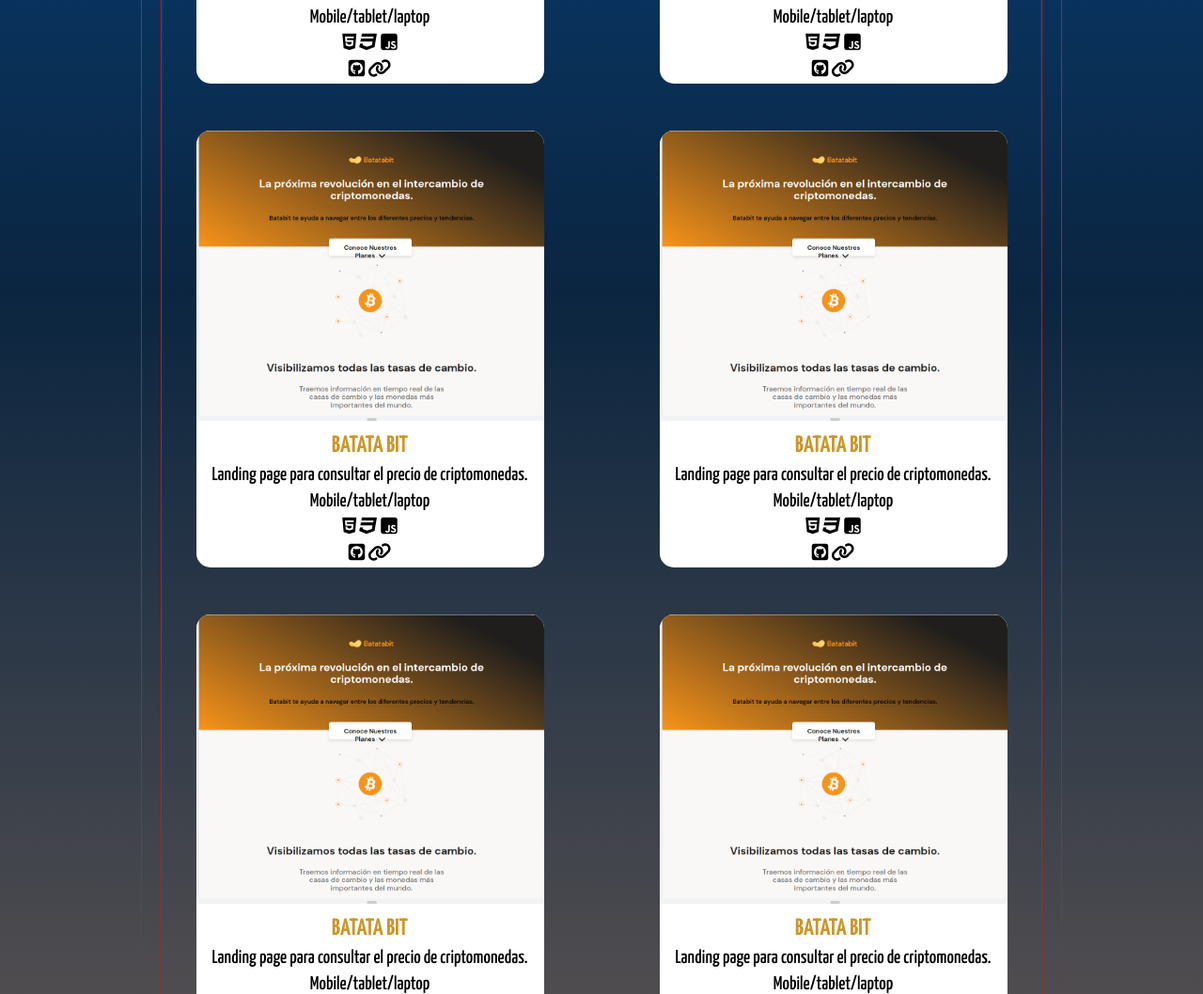
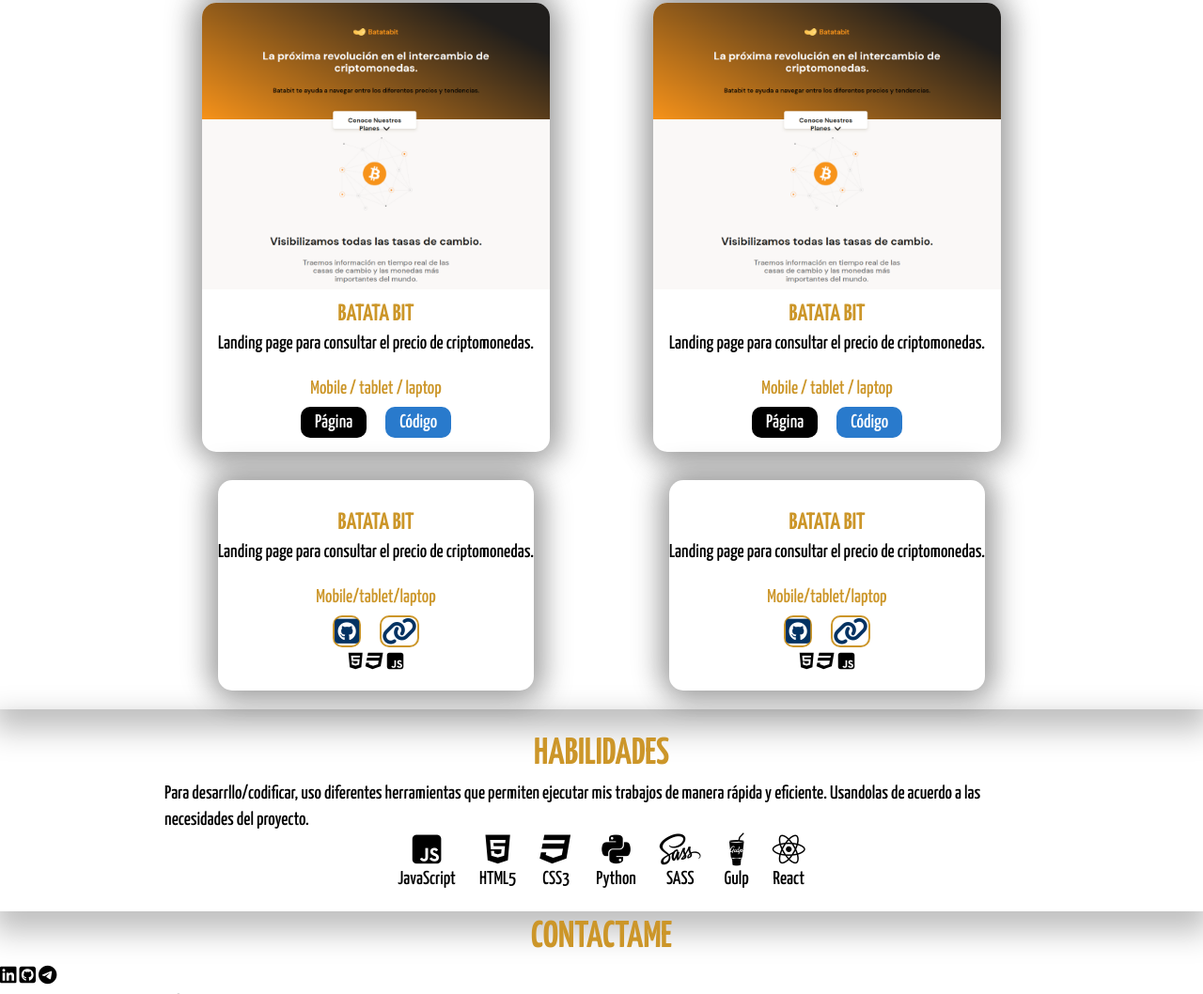
Before and after one commit to joseluis1061/PortafolioJose, a website built with webpack: page public/index.html in a window 1280 px wide. Shown: the part 1742-2800 px from the top of the page at 94% size. Built offline with nearby package versions, Linux system fonts and the light colour scheme; files whose address does not match are found by name.

Commit message:
Se termino el diseño basico de la card

```diff
--- a/public/index.html
+++ b/public/index.html
@@ -81,7 +81,7 @@
     </div>
   </main>
 
-  <section class="sobre-mi mgy-container">
+  <section class="sobre-mi mgy-container shadow">
     <div class="sobre_mi-container pd-container container">
 
         <h2>Sobre mí</h2>
@@ -129,13 +129,86 @@
     </div>
   </section>
 
-  <section class="proyectos mgy-container">
+  <section class="proyectos mgy-container shadow">
     <div class="proyectos-container pd-container container">
       <h2>Proyectos</h2>
       <p>
         Estos son algunos de los proyectos en los que he trabajado puedes ver el código y la pagina. Puedes contactarme y hablar sobre ellos.
       </p>
-      <div class="proyectos-container">
+      <div class="proyectos-card">
+
+        <article class="proyecto">
+          <figure>
+            <img src="../src/assets/img/batataBit.png" alt="">
+          </figure>
+          <div class="text-proyecto">
+            <h3>Batata Bit</h3>
+            <p>
+              Landing page para consultar el precio de criptomonedas.
+            </p>
+            <p>Mobile / tablet / laptop</p>
+
+            <div class="enlace-trabajo">
+              <button class="button button-black">Página</button>
+              <button class="button button-blue">Código</button>
+            </div>
+          </div>
+        </article>
+
+        <article class="proyecto">
+          <figure>
+            <img src="../src/assets/img/batataBit.png" alt="">
+          </figure>
+          <div class="text-proyecto">
+            <h3>Batata Bit</h3>
+            <p>
+              Landing page para consultar el precio de criptomonedas.
+            </p>
+            <p>Mobile / tablet / laptop</p>
+
+            <div class="enlace-trabajo">
+              <button class="button button-black">Página</button>
+              <button class="button button-blue">Código</button>
+            </div>
+          </div>
+        </article>
+
+        <article class="proyecto">
+          <figure>
+            <img src="../src/assets/img/batataBit.png" alt="">
+          </figure>
+          <div class="text-proyecto">
+            <h3>Batata Bit</h3>
+            <p>
+              Landing page para consultar el precio de criptomonedas.
+            </p>
+            <p>Mobile / tablet / laptop</p>
+
+            <div class="enlace-trabajo">
+              <button class="button button-black">Página</button>
+              <button class="button button-blue">Código</button>
+            </div>
+          </div>
+        </article>
+
+        <article class="proyecto">
+          <figure>
+            <img src="../src/assets/img/batataBit.png" alt="">
+          </figure>
+          <div class="text-proyecto">
+            <h3>Batata Bit</h3>
+            <p>
+              Landing page para consultar el precio de criptomonedas.
+            </p>
+            <p>Mobile / tablet / laptop</p>
+
+            <div class="enlace-trabajo">
+              <button class="button button-black">Página</button>
+              <button class="button button-blue">Código</button>
+            </div>
+          </div>
+        </article>
+
 
         <article class="proyecto">
           <figure>
@@ -147,14 +220,16 @@
               Landing page para consultar el precio de criptomonedas.
             </p>
             <p>Mobile/tablet/laptop</p>
+
+            <div class="codigo">
+              <a href="#"><i class="fa-brands fa-github-square"></i></a>
+              <a href="#"><i class="fa-solid fa-link"></i></a>
+            </div>
+
             <div class="tecnologias">
               <i class="fa-brands fa-html5"></i>
               <i class="fa-brands fa-css3"></i>
               <i class="fa-brands fa-js-square"></i>
-            </div>
-            <div class="codigo">
-              <i class="fa-brands fa-github-square"></i>
-              <i class="fa-solid fa-link"></i>
             </div>
           </div>
         </article>
@@ -169,128 +244,71 @@
               Landing page para consultar el precio de criptomonedas.
             </p>
             <p>Mobile/tablet/laptop</p>
+
+            <div class="codigo">
+              <a href="#"><i class="fa-brands fa-github-square"></i></a>
+              <a href="#"><i class="fa-solid fa-link"></i></a>
+            </div>
+
             <div class="tecnologias">
               <i class="fa-brands fa-html5"></i>
               <i class="fa-brands fa-css3"></i>
               <i class="fa-brands fa-js-square"></i>
             </div>
-            <div class="codigo">
-              <i class="fa-brands fa-github-square"></i>
-              <i class="fa-solid fa-link"></i>
-            </div>
           </div>
         </article>
 
-        <article class="proyecto">
-          <figure>
-            <img src="../src/assets/img/Captura desde 2022-06-10 16-49-53.png" alt="">
-          </figure>
-          <div class="text-proyecto">
-            <h3>Batata Bit</h3>
-            <p>
-              Landing page para consultar el precio de criptomonedas.
-            </p>
-            <p>Mobile/tablet/laptop</p>
-            <div class="tecnologias">
-              <i class="fa-brands fa-html5"></i>
-              <i class="fa-brands fa-css3"></i>
-              <i class="fa-brands fa-js-square"></i>
-            </div>
-            <div class="codigo">
-              <i class="fa-brands fa-github-square"></i>
-              <i class="fa-solid fa-link"></i>
-            </div>
-          </div>
-        </article>
-
-        <article class="proyecto">
-          <figure>
-            <img src="../src/assets/img/Captura desde 2022-06-10 16-49-53.png" alt="">
-          </figure>
-          <div class="text-proyecto">
-            <h3>Batata Bit</h3>
-            <p>
-              Landing page para consultar el precio de criptomonedas.
-            </p>
-            <p>Mobile/tablet/laptop</p>
-            <div class="tecnologias">
-              <i class="fa-brands fa-html5"></i>
-              <i class="fa-brands fa-css3"></i>
-              <i class="fa-brands fa-js-square"></i>
-            </div>
-            <div class="codigo">
-              <i class="fa-brands fa-github-square"></i>
-              <i class="fa-solid fa-link"></i>
-            </div>
-          </div>
-        </article>
-
-        <article class="proyecto">
-          <figure>
-            <img src="../src/assets/img/Captura desde 2022-06-10 16-49-53.png" alt="">
-          </figure>
-          <div class="text-proyecto">
-            <h3>Batata Bit</h3>
-            <p>
-              Landing page para consultar el precio de criptomonedas.
-            </p>
-            <p>Mobile/tablet/laptop</p>
-            <div class="tecnologias">
-              <i class="fa-brands fa-html5"></i>
-              <i class="fa-brands fa-css3"></i>
-              <i class="fa-brands fa-js-square"></i>
-            </div>
-            <div class="codigo">
-              <i class="fa-brands fa-github-square"></i>
-              <i class="fa-solid fa-link"></i>
-            </div>
-          </div>
-        </article>
-
-        <article class="proyecto">
-          <figure>
-            <img src="../src/assets/img/Captura desde 2022-06-10 16-49-53.png" alt="">
-          </figure>
-          <div class="text-proyecto">
-            <h3>Batata Bit</h3>
-            <p>
-              Landing page para consultar el precio de criptomonedas.
-            </p>
-            <p>Mobile/tablet/laptop</p>
-            <div class="tecnologias">
-              <i class="fa-brands fa-html5"></i>
-              <i class="fa-brands fa-css3"></i>
-              <i class="fa-brands fa-js-square"></i>
-            </div>
-            <div class="codigo">
-              <i class="fa-brands fa-github-square"></i>
-              <i class="fa-solid fa-link"></i>
-            </div>
-          </div>
-        </article>
       </div>
     </div>
   </section>
 
-  <section class="habilidades">
+  <section class="habilidades shadow">
+    <div class="habilidades-container pd-container container">
       <h2>Habilidades</h2>
-    <div class="habilidades-text ">
+
+      <div class="habilidades-text">
         <p>
           Para desarrllo/codificar, uso diferentes herramientas que permiten ejecutar mis trabajos de manera rápida y eficiente. Usandolas de acuerdo a las necesidades del proyecto.
         </p>
       </div>
-    <div>
+
+      <div class="tecnologias-container">
+        <div class="tecnologia">
+          <i class="fa-brands fa-js-square"></i>
+          <p>JavaScript</p>
+        </div>
+        <div class="tecnologia">
           <i class="fa-brands fa-html5"></i>
+          <p>HTML5</p>
+        </div>
+        <div class="tecnologia">
           <i class="fa-brands fa-css3"></i>
-      <i class="fa-brands fa-js-square"></i>
+          <p>CSS3</p>
+        </div>
+
+        <div class="tecnologia">
           <i class="fa-brands fa-python"></i>
+          <p>Python</p>
+        </div>
+        <div class="tecnologia">
           <i class="fa-brands fa-sass"></i>
+          <p>SASS</p>
+        </div>
+        <div class="tecnologia">
           <i class="fa-brands fa-gulp"></i>
+          <p>Gulp</p>
+        </div>
+        <div class="tecnologia">
           <i class="fa-brands fa-react"></i>
+          <p>React</p>
+        </div>
+
+
+      </div>
     </div>
   </section>
 
-  <section>
+  <footer>
     <h2>Contactame</h2>
     <div>
       <i class="fa-brands fa-linkedin"></i>
@@ -298,7 +316,10 @@
       <i class="fa-brands fa-telegram"></i>
 
     </div>
-  </section>
+    <div>
+      Todos los derechos reservados ©.
+    </div>
+  </footer>
 
 </body>
 </html>
--- a/src/styles/main.css
+++ b/src/styles/main.css
@@ -31,6 +31,7 @@ body{
 h1{
     font-size: 5rem;
     color: var(--white);
+    margin: 15px auto;
 }
 h2{
     font-size: 4rem;
@@ -63,7 +64,7 @@ a{
     margin-bottom: 25px;
 }
 .pd-container{
-    padding: 20px;
+    padding: 20px 25px;
 }
 .text-justify{
     text-align: justify;
@@ -149,7 +150,6 @@ img{
 }
 
 /*MAIN*/
-
 .main.bg-img{
     width: 100%;
     background-image: url("../assets/img/eart_space.jpg");
@@ -165,7 +165,6 @@ img{
         height: calc(100vh - 80px);
     }
 }
-
 
 .main .overlay{
     width: 100%;
@@ -249,13 +248,14 @@ img{
     text-align: center;
 }
 
+.shadow{
+    box-shadow: 0px 15px 30px 7px rgba(0, 0,0, 0.25);
+}
+
 /*Sobre mi*/
 .sobre-mi{
     /* background-image: url('../assets/img/cuadriculafondo.png');
     background-position: center top; */
-
-    /* background: rgb(13, 13, 13);
-    background: linear-gradient(0deg, rgba(13,13,13,0.9) 1%, rgba(15,15,15,0.9) 37%); */
 
     background: rgb(2,50,98);
     background: linear-gradient(0deg, rgba(2,50,98,1) 0%, rgba(37,37,37,1) 49%, rgba(10,13,16,1) 100%);
@@ -296,35 +296,30 @@ img{
 
 /*PROYECTOS*/
 .proyectos{
-    background: rgb(87,81,81);
-    background: linear-gradient(0deg, rgba(87,81,81,1) 0%, rgba(11,37,64,1) 48%, rgba(5,75,144,1) 100%);
+    /* background: rgb(87,81,81);
+    background: linear-gradient(0deg, rgba(87,81,81,1) 0%, rgba(11,37,64,1) 48%, rgba(5,75,144,1) 100%); */
 }
 .proyectos p{
-    color: var(--white);
+    /* color: var(--white); */
     text-align: justify;
+    margin-bottom: 20px;
 }
 
 .proyectos-container{
-    border: 1px solid red;
     display: flex;
     flex-wrap: wrap;
-    justify-content: space-around;
+    justify-content: center;
     align-items: center;
-    gap: 25px;
 }
-
-@media(min-width: 750px){
-    .proyectos-container{
-        border: 1px solid red;
-        display: flex;
-        flex-wrap: wrap;
-        justify-content: space-around;
-        align-items: center;
-        gap: 50px;
-    }
+.proyectos-card{
+    display: flex;
+    flex-wrap: wrap;
+    justify-content: center;
+    align-items: center;
+    gap: 30px;
 }
-
 .proyecto{
+    padding-bottom: 15px;
     max-width: 370px;
     display: flex;
     flex-direction: column;
@@ -334,6 +329,8 @@ img{
     overflow: hidden;
     background-color: var(--white);
     margin: 0 auto;
+    box-shadow: 5px 5px 30px 7px rgba(0, 0,0, 0.25),
+    -5px -5px 30px 7px rgba(0, 0,0, 0.22);
 }
 
 
@@ -350,3 +347,80 @@ img{
     text-align: center;
     color: var(--black);
 }
+.text-proyecto p:last-of-type {
+    color: var(--yellow-sky);
+    margin-bottom: 5px;
+}
+.codigo{
+    width: 60%;
+    display: flex;
+    justify-content: center;
+    gap: 20px;
+}
+.codigo a{
+    width: auto;
+}
+
+.codigo i{
+    color: var(--blue-dark);
+    font-size: 3rem;
+    border: 2px solid var(--yellow-sky);
+    border-radius: 10px;
+}
+.codigo a:hover i{
+    color: var(--blue-dark);
+}
+.enlace-trabajo{
+    display: flex;
+    align-items: center;
+    justify-content: center;
+    gap: 20px;
+}
+.button{
+    padding: 5px 15px;
+    border-radius: 10px;
+    border: none;
+    text-align: center;
+    background-color: transparent;
+    cursor: pointer;
+}
+.button:hover{
+    background-color: var(--yellow-sky);
+}
+
+.button-black{
+    background-color: var(--black);
+    color: var(--white);
+}
+.button-blue{
+    background-color: var(--blue-light);
+    color: var(--white);
+}
+
+/*HABILIDADES*/
+.habilidades{
+    display: flex;
+    flex-direction: column;
+    justify-content: center;
+    align-items: center;
+    gap: 25px;
+}
+
+.tecnologias-container{
+    width: 100%;
+    display: flex;
+    flex-wrap: wrap;
+    justify-content: center;
+    align-items: center;
+    gap: 25px;
+}
+.tecnologia{
+    display: flex;
+    flex-direction: column;
+    align-items: center;
+    justify-content: center;
+}
+
+.tecnologia i{
+    font-size: 3.5rem;
+}
```
Also changed, not shown: src/assets/img/Captura desde 2022-06-10 16-49-53.png (deleted), src/assets/img/batataBit.png (added). Lines whose indentation alone changed are shown as unchanged.
